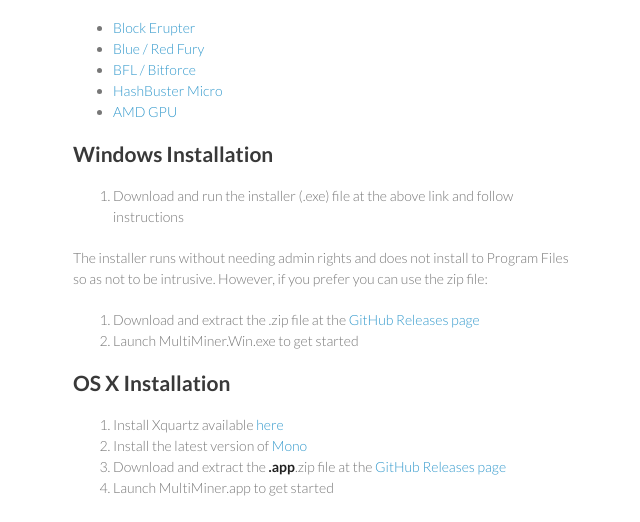
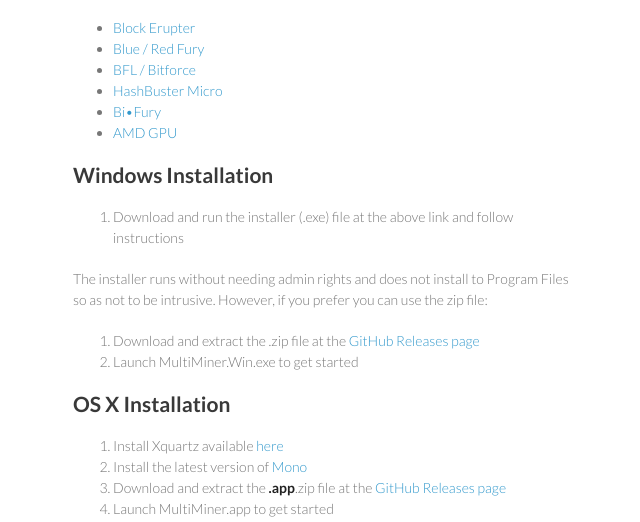
Before and after one commit to nwoolls/MultiMiner, a plain HTML site: page index.html in a window 1280 px wide. Shown: the part 4592-5114 px from the top of the page, without its empty margins (497-1137 px from the left). Drawn offline with Linux system fonts and the light colour scheme.

Commit message:
Added a link to Bi•Fury drivers

```diff
--- a/index.html
+++ b/index.html
@@ -87,6 +87,7 @@
 <li><a href="http://minecoin.net/bluefuryredfury-driver-for-windows/">Blue / Red Fury</a></li>
 <li><a href="http://www.ftdichip.com/Drivers/VCP.htm">BFL / Bitforce</a></li>
 <li><a href="http://zadig.akeo.ie/">HashBuster Micro</a></li>
+<li><a href="http://store.bitcoin.org.pl/support">Bi•Fury</a></li>
 <li><a href="http://support.amd.com/en-us/download">AMD GPU</a></li>
 </ul><h2>
 <a name="windows-installation" class="anchor" href="#windows-installation"><span class="octicon octicon-link"></span></a>Windows Installation</h2>
```
